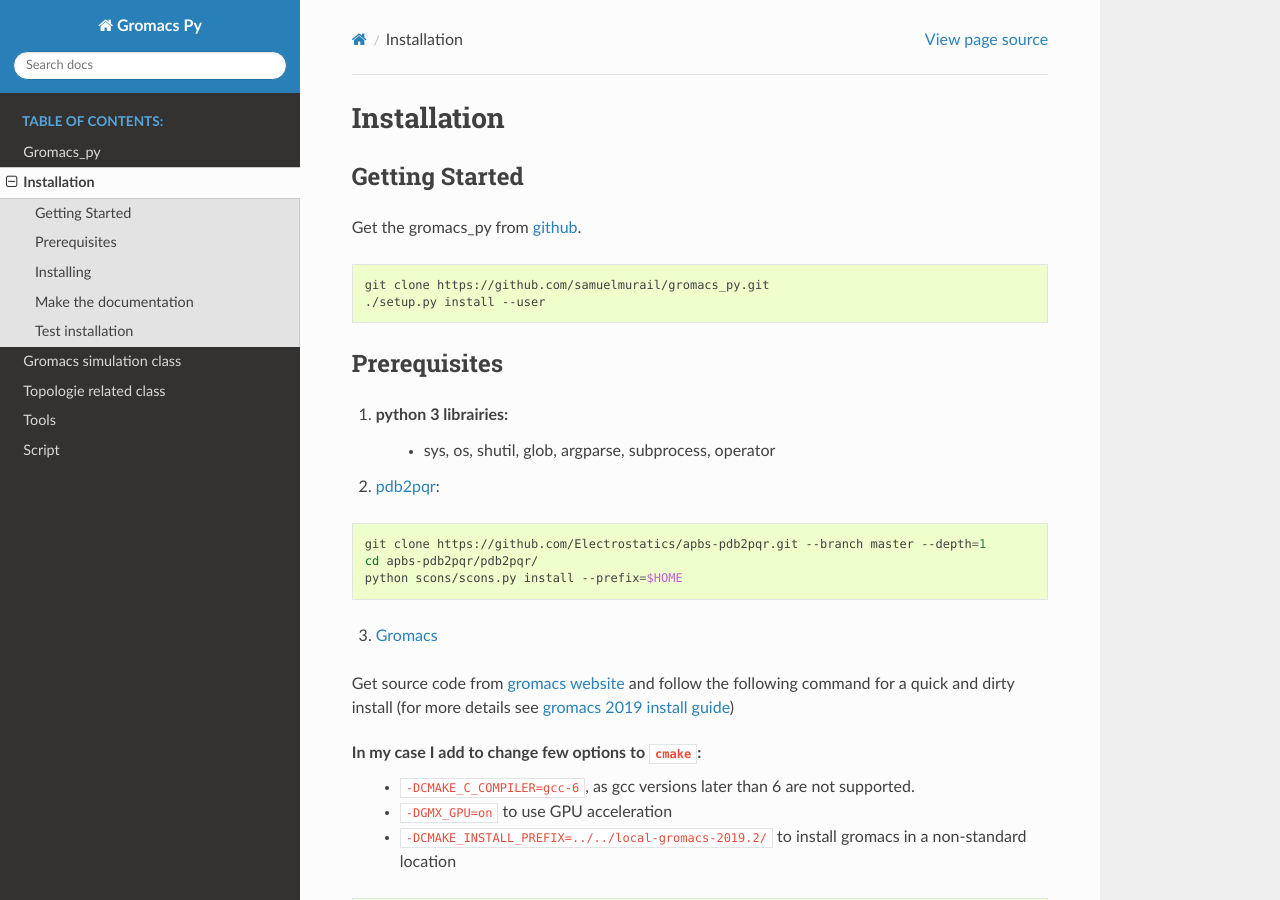
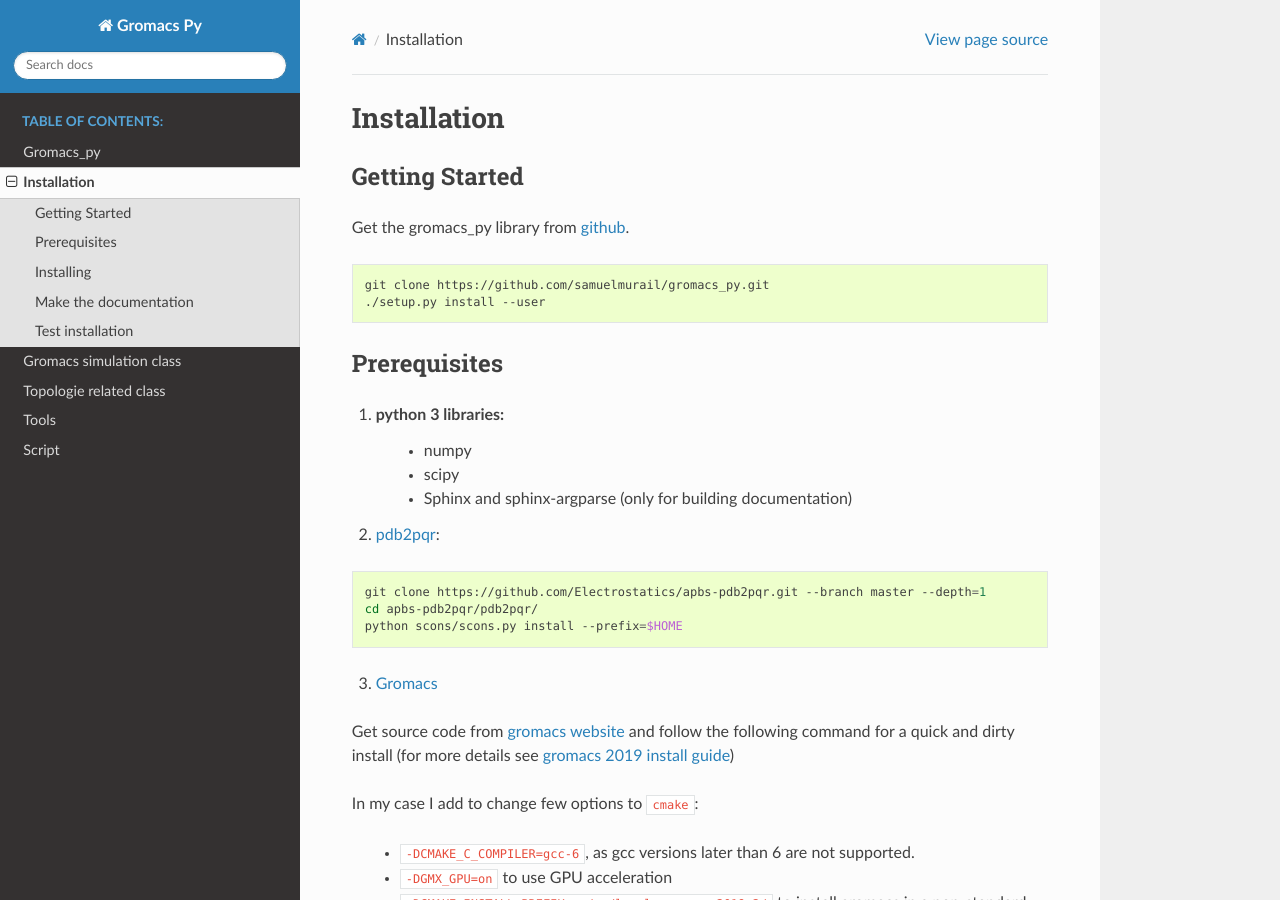
Before and after one commit to samuelmurail/gromacs_py, a Sphinx documentation site: the page built from gromacs_py/doc/install.rst, in a window 1280 px wide and 900 px high. Built offline with Sphinx 7.4.7 and the Read the Docs theme 2.0.0, drawn with Linux system fonts in a browser that asks for light colours.

Commit message:
small updates

```diff
--- a/gromacs_py/doc/install.rst
+++ b/gromacs_py/doc/install.rst
@@ -7,7 +7,7 @@
 Getting Started
 ---------------------------------------
 
-Get the gromacs_py from `github`_.
+Get the gromacs_py library from `github`_.
 
 .. code-block:: bash
 
@@ -19,8 +19,10 @@
 Prerequisites
 ---------------------------------------
 
-1. python 3 librairies:
-	* sys, os, shutil, glob, argparse, subprocess, operator
+1. python 3 libraries:
+	* numpy
+	* scipy
+	* Sphinx and sphinx-argparse (only for building documentation)
 
 2. `pdb2pqr`_:
 
@@ -30,11 +32,12 @@
 	cd apbs-pdb2pqr/pdb2pqr/
 	python scons/scons.py install --prefix=$HOME
 
-3.  `Gromacs`_
+3. `Gromacs`_
 
 Get source code from `gromacs website`__ and follow the following command for a quick and dirty install (for more details see `gromacs 2019 install guide`__)
 
 In my case I add to change few options to ``cmake``:
+
 	* ``-DCMAKE_C_COMPILER=gcc-6``, as gcc versions later than 6 are not supported.
 	* ``-DGMX_GPU=on`` to use GPU acceleration
 	* ``-DCMAKE_INSTALL_PREFIX=../../local-gromacs-2019.2/`` to install gromacs in a non-standard location
```
